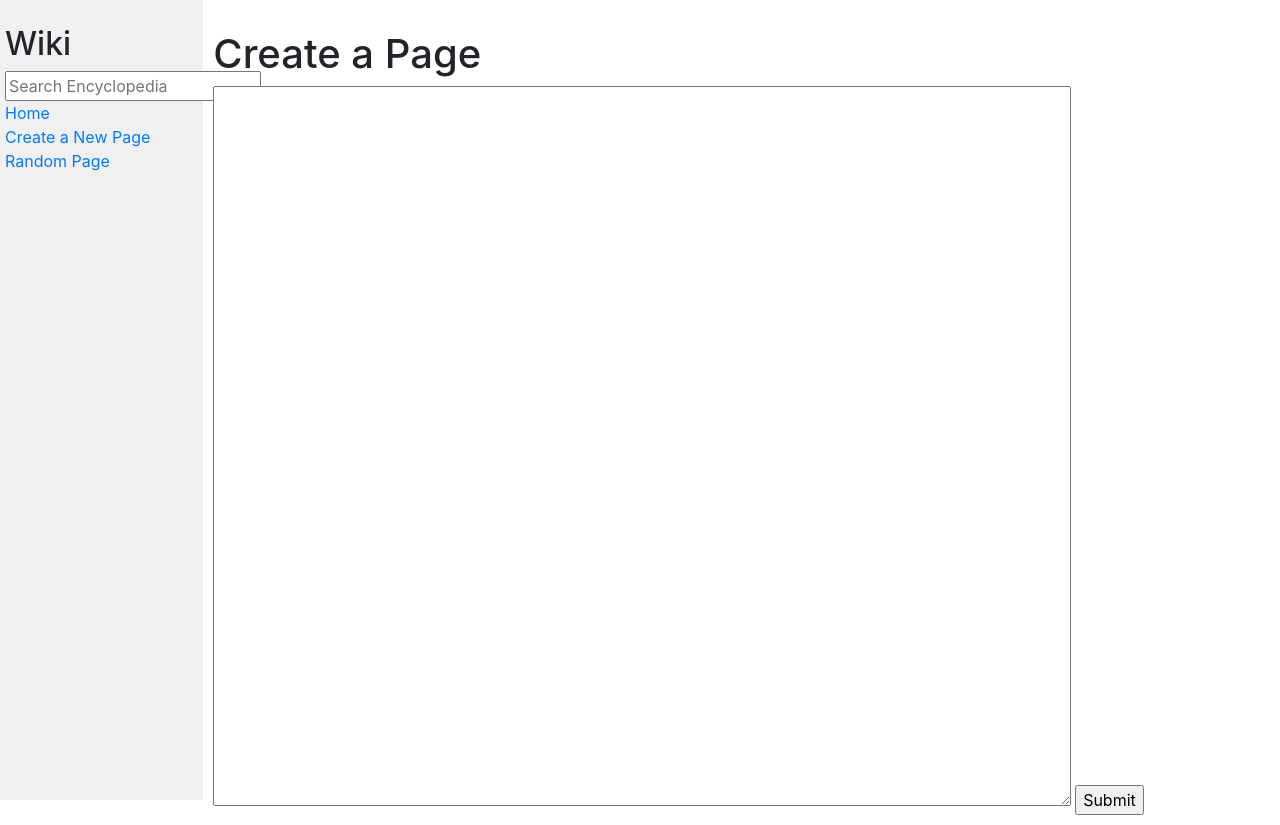
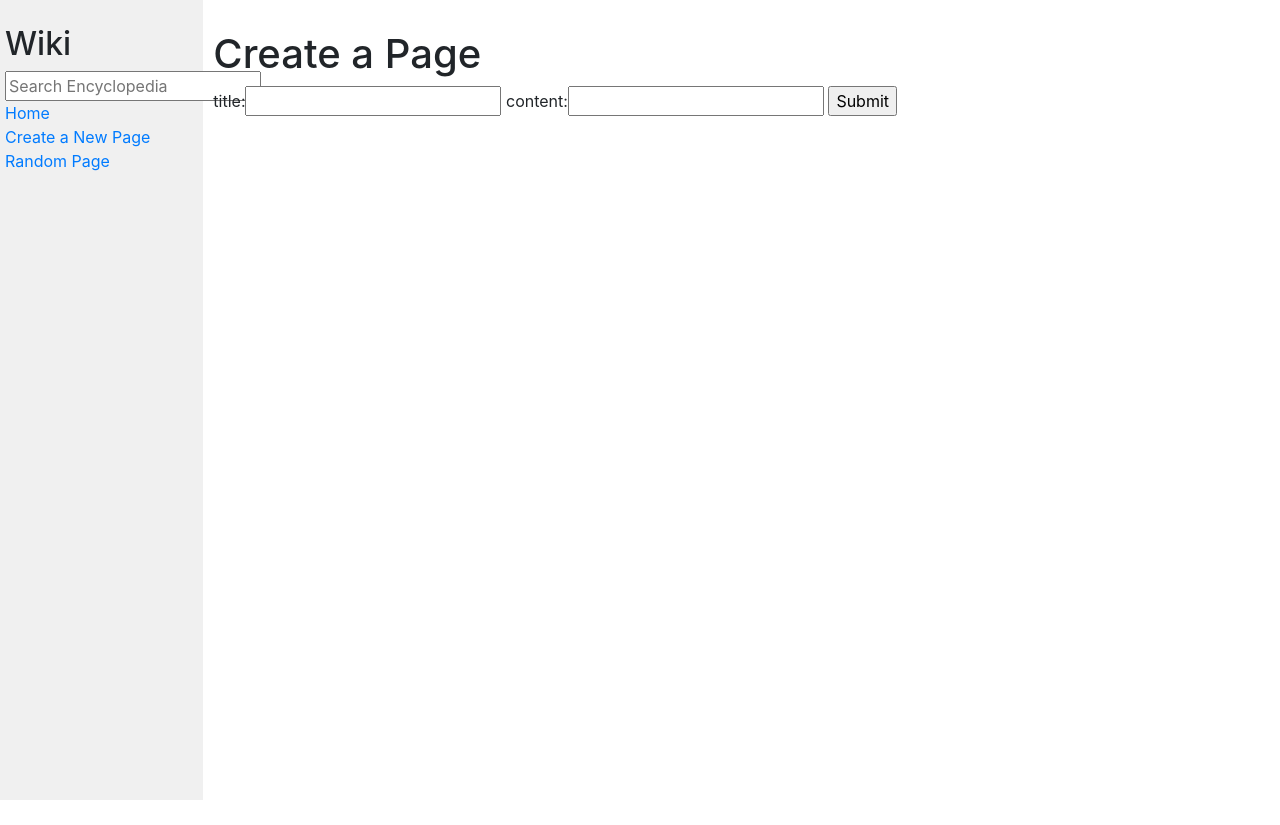
Before and after one commit to mikeblochlevermore/wiki, a Django app: page /create in a window 1280 px wide. After the commit the page ends 800 px from the top, so only its background shows below. Run offline with Django 3.2, Linux system fonts and the light colour scheme; some libraries are stand-ins or nearby versions.

Commit message:
create a page implemented

```diff
--- a/encyclopedia/templates/encyclopedia/create.html
+++ b/encyclopedia/templates/encyclopedia/create.html
@@ -7,8 +7,9 @@
 {% block body %}
     <h1>Create a Page</h1>
 
-    <form>
-        <textarea id="create" name="create"></textarea>
+    <form action="{% url 'create' %}" method="POST">
+        {% csrf_token %}
+        {{ form }}
         <input type="submit">
     </form>
 
--- a/encyclopedia/templates/encyclopedia/search.html
+++ b/encyclopedia/templates/encyclopedia/search.html
@@ -12,11 +12,10 @@
     {% if partial_match %}
     <h3>Did you mean:</h3>
 
-    <ul>
         {% for entry in partial_match %}
             <h3><a href="wiki/{{ entry }}">{{ entry }}</a></h3>
         {% endfor %}
-    </ul>
+
     {% endif %}
 
 {% endblock %}
--- a/encyclopedia/views.py
+++ b/encyclopedia/views.py
@@ -1,4 +1,5 @@
 from django.shortcuts import render
+from django import forms
 import markdown2
 import random
 from urllib.error import HTTPError
@@ -11,8 +12,31 @@ def index(request):
         "entries": util.list_entries()
     })
 
+class NewEntryForm(forms.Form):
+    title = forms.CharField(label="title")
+    content = forms.CharField(label="content")
+
 def create(request):
-    return render(request, "encyclopedia/create.html", {
+
+    if request.method == "POST":
+        # Take in the data the user submitted and save it as form
+        form = NewEntryForm(request.POST)
+
+        # Check if form data is valid (server-side)
+        if form.is_valid():
+
+            # Isolate the task from the 'cleaned' version of form data
+            title = form.cleaned_data["title"]
+            content = form.cleaned_data["content"]
+            util.save_entry(title, content)
+            return render(request, "encyclopedia/index.html", {
+                "entries": util.list_entries()
+        })
+        else:
+            return render(request, "encyclopedia/error.html")
+    else:
+        return render(request, "encyclopedia/create.html", {
+            "form": NewEntryForm()
     })
 
 def entry(request, title):
```
